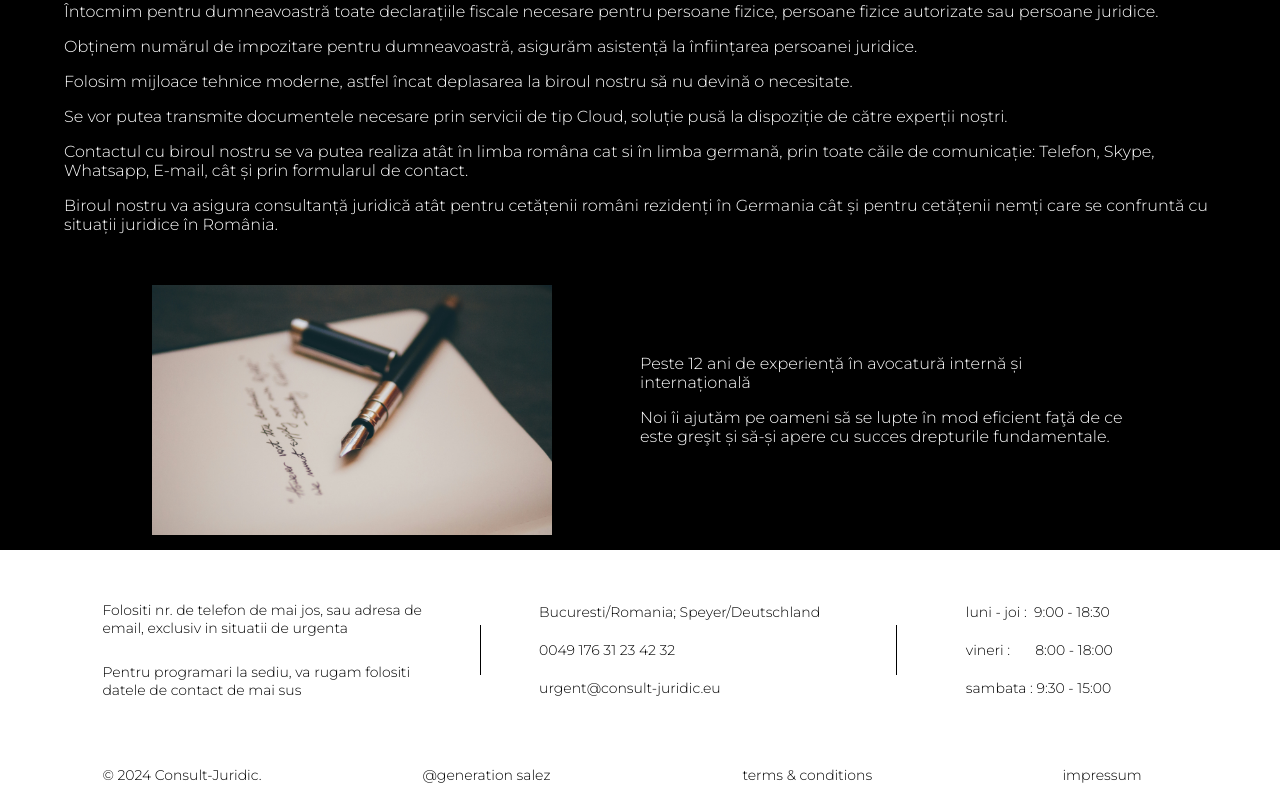
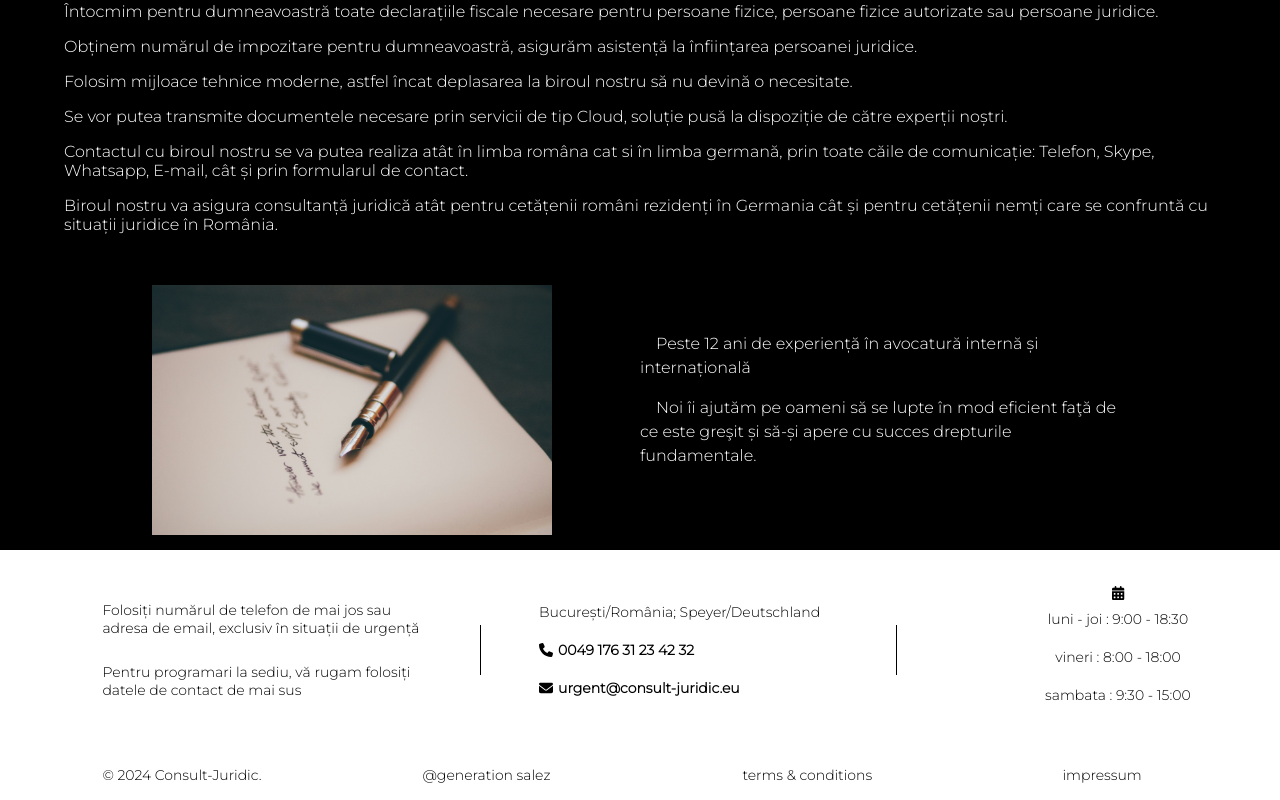
Before and after one commit to Cibuta562/website-juridic, a React (Create React App) app: page /despre/noi in a window 1280 px wide. Shown: the part 1167-1967 px from the top of the page. Built offline with nearby package versions, Linux system fonts and the light colour scheme.

Commit message:
Mike Salez

```diff
--- a/package.json
+++ b/package.json
@@ -5,13 +5,16 @@
   "private": true,
   "dependencies": {
     "@emailjs/browser": "^4.3.3",
+    "@fortawesome/fontawesome-svg-core": "^6.5.1",
+    "@fortawesome/free-solid-svg-icons": "^6.5.1",
+    "@fortawesome/react-fontawesome": "^0.2.0",
     "@testing-library/jest-dom": "^5.17.0",
     "@testing-library/react": "^13.4.0",
     "@testing-library/user-event": "^13.5.0",
     "emailjs": "^4.0.3",
     "react": "^18.2.0",
     "react-dom": "^18.2.0",
-    "react-router-dom": "^6.22.1",
+    "react-router-dom": "^6.22.3",
     "react-scripts": "5.0.1",
     "web-vitals": "^2.1.4"
   },
--- a/public/index.html
+++ b/public/index.html
@@ -2,16 +2,16 @@
 <html lang="en">
   <head>
     <meta charset="utf-8" />
-    <link rel="preconnect" href="https://fonts.googleapis.com">
-    <link rel="preconnect" href="https://fonts.gstatic.com" crossorigin>
-    <link href="https://fonts.googleapis.com/css2?family=Montserrat:wght@100;300&display=swap" rel="stylesheet">
+    <link rel="preconnect" href="https://fonts.googleapis.com" />
+    <link rel="preconnect" href="https://fonts.gstatic.com" crossorigin />
+    <link
+      href="https://fonts.googleapis.com/css2?family=Montserrat:wght@100;300&display=swap"
+      rel="stylesheet"
+    />
     <link rel="icon" href="%PUBLIC_URL%/favicon.ico" />
     <meta name="viewport" content="width=device-width, initial-scale=1" />
     <meta name="theme-color" content="#000000" />
-    <meta
-      name="description"
-      content="Consultanta Juridica Online"
-    />
+    <meta name="description" content="Consultanta Juridica Online" />
     <link rel="apple-touch-icon" href="%PUBLIC_URL%/favicon.ico" />
     <!--
       manifest.json provides metadata used when your web app is installed on a
--- a/src/App.css
+++ b/src/App.css
@@ -1,5 +1,5 @@
 .btn-hover:hover {
-  background-color: #c1a267ff;
-  color: #000 !important;
+  background-color: #4e3912;
+  color: #fff !important;
   cursor: pointer;
 }
--- a/src/menu/menu.css
+++ b/src/menu/menu.css
@@ -85,6 +85,10 @@
     border-bottom: 1px solid white;
   } */
 
+  .btn-menu-hover:hover {
+    border-bottom: 1px solid #fff;
+    padding-bottom: 0.3rem;
+  }
   .mobile-menu {
     display: none;
   }
--- a/src/menu/menu.js
+++ b/src/menu/menu.js
@@ -98,17 +98,17 @@ const Menu = () => {
       {/* Desktop View */}
       <div className="desktop-menu">
         <div className="main-category">
-          <Link className="link-menu" to="/despre/noi">
+          <Link className="link-menu btn-menu-hover" to="/despre/noi">
             Despre Noi
           </Link>
         </div>
         <div className="main-category">
-          <Link className="link-menu" to="/">
+          <Link className="link-menu btn-menu-hover" to="/">
             Servicii
           </Link>
         </div>
         <div className="main-category">
-          <Link className="link-menu" to="/consultanta">
+          <Link className="link-menu btn-menu-hover" to="/consultanta">
             Consultanță
           </Link>
         </div>
--- a/src/pages/despreNoi.js
+++ b/src/pages/despreNoi.js
@@ -1,27 +1,22 @@
 import './despreNoi.css';
-import Menu from "../menu/menu";
-import Subsol from "./subsol";
-import briefImg from "../assets/brief-img.jpg";
-import {Link} from "react-router-dom";
-import despre2 from "../assets/despre2.jpg";
+import Menu from '../menu/menu';
+import Subsol from './subsol';
+import briefImg from '../assets/brief-img.jpg';
+import { Link } from 'react-router-dom';
+import despre2 from '../assets/despre2.jpg';
 
 function Despre() {
   return (
-        <div style={{backgroundColor: "black"}}>
-            <Menu/>
+    <div style={{ backgroundColor: 'black' }}>
+      <Menu />
       <div className="heading-cont-despre">
-
         <div className="dark-overlay"></div>
 
         <p className="heading-quote-despre">
-                    PRIETENUL ADEVĂRAT ESTE ACELA CARE TE SFĂTUIEŞTE DE BINE, NU CEL CARE ÎŢI LAUDĂ NEBUNIILE.
+          PRIETENUL ADEVĂRAT ESTE ACELA CARE TE SFĂTUIEŞTE DE BINE, NU CEL CARE
+          ÎŢI LAUDĂ NEBUNIILE.
         </p>
-                <p className="heading-quote-despre1">
-                    - NOI TE SFĂTUIM DE BINE -
-                </p>
-
-
-
+        <p className="heading-quote-despre1">- NOI TE SFĂTUIM DE BINE -</p>
       </div>
       <div className="despre-cont"></div>
       <div className="despre-cont-text">
@@ -29,50 +24,72 @@ function Despre() {
         <div className="line-dec-ver-despre"></div>
         <div className="text-despre">
           <p className="despre-p">
-                        Suntem specializați în domeniul consultanței si asistentei juridice pentru persoane fizice și persoane juridice ce își desfașoară activitatea profesională ori locuiesc în Germania sau Romania, ne adresăm persoanelor fizice și juridice cu rezidenţă română de pe tot teritoriul Germaniei.
+            Suntem specializați în domeniul consultanței si asistentei juridice
+            pentru persoane fizice și persoane juridice ce își desfașoară
+            activitatea profesională ori locuiesc în Germania sau Romania, ne
+            adresăm persoanelor fizice și juridice cu rezidenţă română de pe tot
+            teritoriul Germaniei.
           </p>
           <p className="despre-p">
-                        De asemenea, preîntâmpinăm majoritatea situațiilor fiscale cu care se confruntă cetățenii români în relația cu autoritățile germane dar și a situațiilor fiscale cu care se confruntă cetățenii germani în relația cu autoritățile române.
+            De asemenea, preîntâmpinăm majoritatea situațiilor fiscale cu care
+            se confruntă cetățenii români în relația cu autoritățile germane dar
+            și a situațiilor fiscale cu care se confruntă cetățenii germani în
+            relația cu autoritățile române.
           </p>
           <p className="despre-p">
-                        Asigurăm înființări de societăți comerciale în Germania. Scopul nostru este să asigurăm clienților noștri soluțiile cele mai bune din legea fiscală germană și română.
+            Asigurăm înființări de societăți comerciale în Germania. Scopul
+            nostru este să asigurăm clienților noștri soluțiile cele mai bune
+            din legea fiscală germană și română.
           </p>
           <p className="despre-p">
-                        Întocmim pentru dumneavoastră toate declarațiile fiscale necesare pentru persoane fizice, persoane fizice autorizate sau persoane juridice.
+            Întocmim pentru dumneavoastră toate declarațiile fiscale necesare
+            pentru persoane fizice, persoane fizice autorizate sau persoane
+            juridice.
           </p>
           <p className="despre-p">
-                        Obținem numărul de impozitare pentru dumneavoastră, asigurăm asistență la înființarea persoanei juridice.
+            Obținem numărul de impozitare pentru dumneavoastră, asigurăm
+            asistență la înființarea persoanei juridice.
           </p>
           <p className="despre-p">
-                        Folosim mijloace tehnice moderne, astfel încat deplasarea la biroul nostru să nu devină o necesitate.
+            Folosim mijloace tehnice moderne, astfel încat deplasarea la biroul
+            nostru să nu devină o necesitate.
           </p>
           <p className="despre-p">
-                        Se vor putea transmite documentele necesare prin servicii de tip Cloud, soluție pusă la dispoziție de către experții noștri.
+            Se vor putea transmite documentele necesare prin servicii de tip
+            Cloud, soluție pusă la dispoziție de către experții noștri.
           </p>
           <p className="despre-p">
-                        Contactul cu biroul nostru se va putea realiza atât în limba româna cat si în limba germană, prin toate căile de comunicație: Telefon, Skype, Whatsapp, E-mail, cât și prin formularul de contact.
+            Contactul cu biroul nostru se va putea realiza atât în limba româna
+            cat si în limba germană, prin toate căile de comunicație: Telefon,
+            Skype, Whatsapp, E-mail, cât și prin formularul de contact.
           </p>
           <p className="despre-p">
-                        Biroul nostru va asigura consultanță juridică atât pentru cetățenii români rezidenți în Germania cât și pentru cetățenii nemți care se confruntă cu situații juridice în România.
+            Biroul nostru va asigura consultanță juridică atât pentru cetățenii
+            români rezidenți în Germania cât și pentru cetățenii nemți care se
+            confruntă cu situații juridice în România.
           </p>
         </div>
         <div className="brief">
           <div className="first-brief">
-                        <img className="brief-img" src={despre2}/>
+            <img className="brief-img" src={despre2} />
           </div>
           <div className="second-brief">
-                        <div >
+            <div>
               <div className="brief-text">
-                                <p>Peste 12 ani de experiență în avocatură internă și internațională</p>
                 <p>
-                                    Noi îi ajutăm pe oameni să se lupte în mod eficient faţă de ce este greşit și să-și apere cu succes drepturile fundamentale.
+                  Peste 12 ani de experiență în avocatură internă și
+                  internațională
+                </p>
+                <p>
+                  Noi îi ajutăm pe oameni să se lupte în mod eficient faţă de ce
+                  este greşit și să-și apere cu succes drepturile fundamentale.
                 </p>
               </div>
             </div>
           </div>
         </div>
       </div>
-            <Subsol/>
+      <Subsol />
     </div>
   );
 }
--- a/src/pages/servicii.css
+++ b/src/pages/servicii.css
@@ -1,27 +1,25 @@
 @media screen and (min-width: 800px) {
-
-
   .div-servicii {
     padding-left: 15px;
   }
 
-    .text-servicii{
+  .text-servicii {
     color: white;
     font-family: Montserrat;
     font-size: 15px;
     height: 200px;
   }
 
-    .desc-servicii{
+  .desc-servicii {
     height: 100px;
   }
 
-    .first-brief-servicii{
+  .first-brief-servicii {
     width: 50%;
     text-align: center;
   }
 
-    .second-brief-servicii{
+  .second-brief-servicii {
     width: 44%;
     margin-left: 6%;
     font-family: Montserrat;
@@ -29,7 +27,7 @@
     float: right;
   }
 
-    .brief-servicii{
+  .brief-servicii {
     display: flex;
     padding-top: 200px;
     display: flex;
@@ -40,13 +38,14 @@
     align-items: center;
   }
 
-    .heading-servicii{
+  .heading-servicii {
     font-size: 22px;
+    font-weight: lighter;
   }
 
-    .btn-servicii{
-        background-color: rgba(0,0,0,0);
-        border: 1px solid #C1A267FF;
+  .btn-servicii {
+    background-color: rgba(0, 0, 0, 0);
+    border: 1px solid #c1a267ff;
     color: white;
     font-family: Montserrat;
     height: 33px;
@@ -55,19 +54,19 @@
     font-size: 16px;
   }
 
-    .servicii-cont{
+  .servicii-cont {
     width: 100%;
     height: 1600px;
     background-color: black;
   }
 
-    .img-serv{
+  .img-serv {
     width: 100%;
     object-fit: cover;
     height: 180px;
   }
 
-    .servicii-title{
+  .servicii-title {
     font-family: Montserrat;
     text-align: center;
     font-size: 26px;
@@ -76,7 +75,7 @@
     padding-top: 80px;
   }
 
-    .servicii-subtitle{
+  .servicii-subtitle {
     font-family: Montserrat;
     text-align: center;
     font-size: 15px;
@@ -85,21 +84,21 @@
     padding-top: 10px;
   }
 
-    .line-dec-ver{
+  .line-dec-ver {
     width: 0.5px;
     height: 60px;
-        background-color: #C1A267FF;
+    background-color: #c1a267ff;
     position: absolute;
     margin-left: 50%;
     margin-top: 20px;
     z-index: 0;
   }
 
-    .line-dec-ver2{
+  .line-dec-ver2 {
     display: none;
   }
 
-    .row-servicii{
+  .row-servicii {
     padding-top: 120px;
     width: 90%;
     display: flex;
@@ -108,7 +107,7 @@
     margin-right: 5%;
   }
 
-    .row-servicii1{
+  .row-servicii1 {
     padding-top: 200px;
     width: 90%;
     display: flex;
@@ -117,7 +116,7 @@
     margin-right: 5%;
   }
 
-    .col-servicii{
+  .col-servicii {
     width: 33.33%;
     /*border: 1px solid white;*/
     margin-left: 35px;
@@ -125,33 +124,33 @@
     height: 500px;
   }
 
-    .brief-img-servicii{
+  .brief-img-servicii {
     padding-top: 23px;
     height: 240px;
     width: 340px;
     object-fit: cover;
   }
-
-
+  .brief-text p {
+    line-height: 1.5rem;
+    text-indent: 1rem;
+  }
 }
 
-
 @media screen and (max-width: 800px) {
-
-    .brief-img-servicii{
+  .brief-img-servicii {
     object-fit: cover;
     object-position: center;
     height: 230px;
     width: 100%;
   }
 
-    .img-serv{
+  .img-serv {
     width: 100%;
     object-fit: cover;
     height: 280px;
   }
 
-    .text-servicii{
+  .text-servicii {
     color: white;
     font-family: Montserrat;
     font-size: 18px;
@@ -159,14 +158,13 @@
     height: 250px;
   }
 
-    .heading-servicii{
+  .heading-servicii {
     font-size: 22px;
-
   }
 
-    .btn-servicii{
-        background-color: rgba(0,0,0,0);
-        border: 1px solid #C1A267FF;
+  .btn-servicii {
+    background-color: rgba(0, 0, 0, 0);
+    border: 1px solid #c1a267ff;
     color: white;
     font-family: Montserrat;
     height: 37px;
@@ -175,8 +173,7 @@
     font-size: 16px;
   }
 
-
-    .row-servicii{
+  .row-servicii {
     padding-top: 120px;
     width: 100%;
     display: grid;
@@ -185,7 +182,7 @@
     /*margin-right: 5%;*/
   }
 
-    .row-servicii1{
+  .row-servicii1 {
     padding-top: 1350px;
     width: 100%;
     display: grid;
@@ -194,20 +191,20 @@
     /*margin-right: 5%;*/
   }
 
-    .col-servicii{
+  .col-servicii {
     width: 100%;
     /*border: 1px solid white;*/
     margin-top: 50px;
     height: 500px;
   }
 
-    .servicii-cont{
+  .servicii-cont {
     width: 100%;
     height: 4350px;
     background-color: black;
   }
 
-    .servicii-title{
+  .servicii-title {
     font-family: Montserrat;
     text-align: center;
     font-size: 28px;
@@ -216,7 +213,7 @@
     padding-top: 30px;
   }
 
-    .servicii-subtitle{
+  .servicii-subtitle {
     font-family: Montserrat;
     text-align: center;
     font-size: 16px;
@@ -225,47 +222,45 @@
     padding-top: 10px;
   }
 
-    .line-dec-ver{
+  .line-dec-ver {
     width: 0.5px;
     height: 60px;
-        background-color: #C1A267FF;
+    background-color: #c1a267ff;
     position: absolute;
     z-index: 0;
     margin-left: 50%;
     margin-top: 20px;
   }
 
-    .line-dec-ver2{
+  .line-dec-ver2 {
     width: 0.5px;
     height: 60px;
-        background-color: #C1A267FF;
+    background-color: #c1a267ff;
     position: absolute;
     z-index: 0;
     margin-left: 50%;
     margin-top: 1380px;
   }
 
-
-    .first-brief-servicii{
+  .first-brief-servicii {
     width: 100%;
     text-align: center;
     padding-top: 50px;
   }
 
-    .second-brief-servicii{
+  .second-brief-servicii {
     width: 100%;
     font-family: Montserrat;
     color: white;
   }
 
-    .brief-servicii{
+  .brief-servicii {
     display: grid;
     padding-top: 1350px;
   }
 
-    .div-servicii{
+  .div-servicii {
     padding-left: 15px;
     padding-top: 80px;
   }
-
 }
--- a/src/pages/subsol.css
+++ b/src/pages/subsol.css
@@ -1,12 +1,11 @@
 @media screen and (min-width: 800px) {
-
-    .subsol-adv{
+  .subsol-adv {
     padding-top: 12px;
     font-family: Montserrat;
     text-align: left;
   }
 
-    .subsol-row{
+  .subsol-row {
     height: 200px;
     background-color: #ffffff;
     display: flex;
@@ -15,7 +14,7 @@
     font-size: 14px;
   }
 
-    .subsol-row2{
+  .subsol-row2 {
     height: 50px;
     display: flex;
     background-color: #ffffff;
@@ -24,46 +23,52 @@
     font-size: 14px;
   }
 
-    .subsol-flex{
+  .subsol-flex {
     display: flex;
   }
 
-    .icon-socials{
+  .icon-socials {
     margin-top: 13px;
     margin-right: 10px;
     height: 18px;
     width: 18px;
   }
 
-    .subsol-socials{
-        margin: 10px
+  .subsol-socials {
+    margin: 10px;
   }
 
-    .subsol-col{
+  .subsol-col {
     width: 33.33%;
-        text-align: left;
+    text-align: left !important;
     padding-left: 8%;
     font-family: Montserrat;
   }
 
-    .subsol-col2{
+  .subsol-col2 {
     width: 25%;
     text-align: left;
     padding-left: 8%;
     font-family: Montserrat;
   }
 
-    .subsol-schedule{
+  .calendarIcon {
+    text-align: center;
+    display: flex;
+    flex-direction: column;
+    align-items: center;
+  }
+
+  .subsol-schedule {
     margin: 10px;
     white-space: pre;
   }
 
-
-    .subsol-dec-hor{
+  .subsol-dec-hor {
     display: none;
   }
 
-    .subsol-dec-ver{
+  .subsol-dec-ver {
     background-color: black;
     position: absolute;
     height: 50px;
@@ -71,22 +76,17 @@
     margin-left: 40%;
   }
 
-    .subsol-dec-ver1{
+  .subsol-dec-ver1 {
     background-color: black;
     position: absolute;
     height: 50px;
     width: 1px;
     margin-left: -25%;
   }
-
 }
 
-
-
 @media screen and (max-width: 800px) {
-
-
-    .subsol-adv{
+  .subsol-adv {
     padding-top: 50px;
     font-family: Montserrat;
     text-align: center;
@@ -95,15 +95,15 @@
     font-size: 20px;
   }
 
-    .subsol-dec-ver{
+  .subsol-dec-ver {
     display: none;
   }
 
-    .subsol-dec-ver2{
+  .subsol-dec-ver2 {
     display: none;
   }
 
-    .subsol-col{
+  .subsol-col {
     width: 100%;
     height: 200px;
     text-align: center;
@@ -113,15 +113,14 @@
     font-size: 18px;
   }
 
-    .subsol-col2{
+  .subsol-col2 {
     width: 100%;
     text-align: center;
     margin-top: 15px;
     font-family: Montserrat;
   }
 
-
-    .subsol-dec-hor{
+  .subsol-dec-hor {
     height: 1px;
     width: 20%;
     position: absolute;
@@ -129,7 +128,7 @@
     background-color: black;
   }
 
-    .subsol-row{
+  .subsol-row {
     margin-top: 50px;
     height: 750px;
     background-color: #ffffff;
@@ -137,31 +136,31 @@
     align-items: center;
   }
 
-    .subsol-row2{
+  .subsol-row2 {
     height: 180px;
     background-color: #ffffff;
     justify-content: center;
     align-items: center;
   }
 
-    .subsol-flex{
+  .subsol-flex {
     display: flex;
     justify-content: center;
   }
 
-    .icon-socials{
+  .icon-socials {
     margin-top: 13px;
     margin-right: 10px;
     height: 18px;
     width: 18px;
   }
 
-    .subsol-socials{
+  .subsol-socials {
     margin: 10px;
     white-space: pre;
   }
 
-    .subsol-schedule{
+  .subsol-schedule {
     margin: 10px;
     white-space: pre;
   }
--- a/src/pages/subsol.js
+++ b/src/pages/subsol.js
@@ -1,38 +1,66 @@
-import "./subsol.css"
-import insta from "../assets/insta.png"
-import facebook from "../assets/facebook.svg"
-import linkedin from "../assets/linkedin.svg"
+import './subsol.css';
+import { FontAwesomeIcon } from '@fortawesome/react-fontawesome';
+import { faEnvelope } from '@fortawesome/free-solid-svg-icons';
+import { faPhone } from '@fortawesome/free-solid-svg-icons';
+import { faCalendarAlt } from '@fortawesome/free-solid-svg-icons';
+import insta from '../assets/insta.png';
+import facebook from '../assets/facebook.svg';
+import linkedin from '../assets/linkedin.svg';
 
 const Subsol = () => {
-   return(
-       <div style={{backgroundColor: "white"}}>
+  return (
+    <div style={{ backgroundColor: 'white' }}>
       <div className="subsol-row">
         <div className="subsol-col">
-                <p className="subsol-adv" style={{paddingTop: "0px"}}>Folositi nr. de telefon de mai jos, sau adresa de email, exclusiv in situatii de urgenta</p>
+          <p className="subsol-adv" style={{ paddingTop: '0px' }}>
+            Folosiți numărul de telefon de mai jos sau adresa de email, exclusiv
+            în situații de urgență
+          </p>
           <p className="subsol-adv">
-                    Pentru programari la sediu, va rugam folositi datele de contact de mai sus</p>
+            Pentru programari la sediu, vă rugam folosiți datele de contact de
+            mai sus
+          </p>
         </div>
         <div className="subsol-col">
           <div className="subsol-flex">
             {/*<img className="icon-socials" src={insta} alt="insta"/>*/}
             <p className="subsol-socials">
-                        Bucuresti/Romania; Speyer/Deutschland
+              București/România; Speyer/Deutschland
             </p>
           </div>
           <div className="subsol-flex">
             <p className="subsol-socials">
+              <FontAwesomeIcon icon={faPhone} />
               {/*<p style={{margin: "0px"}}>*/}
               {/*    <a href="tel:+40731579043" style={{textDecoration: "none", color: "black"}}>*/}
               {/*        0040 731 57 90 43</a></p>*/}
-                        <p style={{margin: "0px"}}>
-                            <a href="tel:+4017631234232" style={{textDecoration: "none", color: "black"}}>
-                                0049 176 31 23 42 32</a></p>
+
+              <a
+                href="tel:+4017631234232"
+                style={{
+                  textDecoration: 'none',
+                  color: 'black',
+                  fontWeight: 'bolder',
+                  marginLeft: '5px',
+                }}
+              >
+                0049 176 31 23 42 32
+              </a>
             </p>
           </div>
           <div className="subsol-flex">
             {/*<img className="icon-socials" src={linkedin} alt="insta"/>*/}
             <p className="subsol-socials">
-                        <a href="mailto:office@consult-juridic.eu" style={{textDecoration: "none", color: "black"}}>
+              <FontAwesomeIcon icon={faEnvelope} />
+              <a
+                href="mailto:office@consult-juridic.eu"
+                style={{
+                  textDecoration: 'none',
+                  color: 'black',
+                  fontWeight: 'bolder',
+                  marginLeft: '5px',
+                }}
+              >
                 urgent@consult-juridic.eu
               </a>
             </p>
@@ -40,21 +68,16 @@ const Subsol = () => {
         </div>
         <div className="subsol-dec-hor"></div>
         <div className="subsol-dec-ver1"></div>
-            <div className="subsol-col">
+        <div className="subsol-col calendarIcon">
+          <FontAwesomeIcon icon={faCalendarAlt} />
           <div className="subsol-flex">
-                    <p className="subsol-schedule">
-                        luni - joi :  9:00 - 18:30
-                    </p>
+            <p className="subsol-schedule">luni - joi : 9:00 - 18:30</p>
           </div>
           <div className="subsol-flex">
-                    <p className="subsol-schedule">
-                        vineri :       8:00 - 18:00
-                    </p>
+            <p className="subsol-schedule">vineri : 8:00 - 18:00</p>
           </div>
           <div className="subsol-flex">
-                    <p className="subsol-schedule">
-                        sambata : 9:30 - 15:00
-                    </p>
+            <p className="subsol-schedule">sambata : 9:30 - 15:00</p>
           </div>
         </div>
         <div className="subsol-dec-hor"></div>
@@ -72,21 +95,15 @@ const Subsol = () => {
         <div className="subsol-dec-hor"></div>
       </div>
       <div className="subsol-row2">
-               <div className="subsol-col2" style={{marginTop: "0px"}}>
+        <div className="subsol-col2" style={{ marginTop: '0px' }}>
           © 2024 Consult-Juridic.
         </div>
-               <div className="subsol-col2">
-                   @generation salez
-               </div>
-               <div className="subsol-col2">
-                   terms & conditions
-               </div>
-               <div className="subsol-col2">
-                   impressum
+        <div className="subsol-col2">@generation salez</div>
+        <div className="subsol-col2">terms & conditions</div>
+        <div className="subsol-col2">impressum</div>
       </div>
     </div>
-       </div>
-   )
-}
+  );
+};
 
 export default Subsol;
```
Also changed, not shown: src/pages/contact.css (+28 -36 lines), src/pages/heading.js (+6 -5 lines), src/pages/servicii.js (+73 -19 lines), 1 other file (tests, documents, lock files or other folders). Lines whose indentation alone changed are shown as unchanged.
